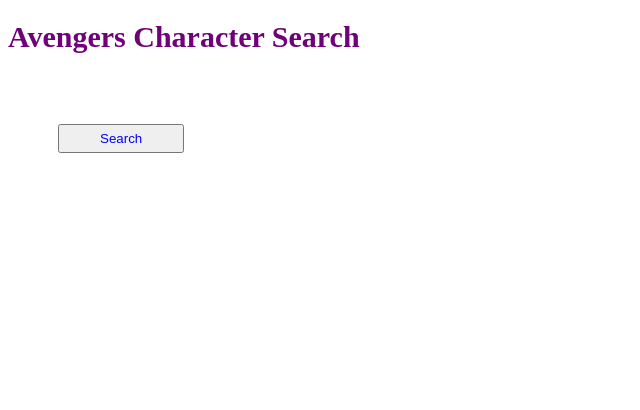
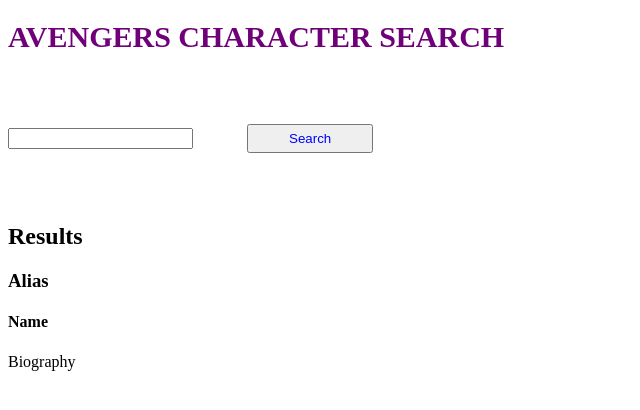
Before and after one commit to kellyandra/comp2245--assignment4-a, a plain HTML site: page index.html in a window 1280 px wide. Shown: the whole page, without its empty margins (0-640 px from the left). Drawn offline with Linux system fonts and the light colour scheme.

Commit message:
tags added

```diff
--- a/index.html
+++ b/index.html
@@ -5,12 +5,20 @@
     <script src="app.js"></script>
 </head>
 <header>
-    <h1> Avengers Character Search</h1>
+    <h1> AVENGERS CHARACTER SEARCH</h1>
 </header>
 
 <body>
 
+    <input type="text" name="findahero" id="herosearch">
     <button id="button"  >Search</button>
+<div id="results">
+    <h2>Results </h2>
+    <h3>Alias  </h3>
+    <h4>Name </h4>
+    <p> Biography  </p>
+</div>
+
 
 </body>
 
```
